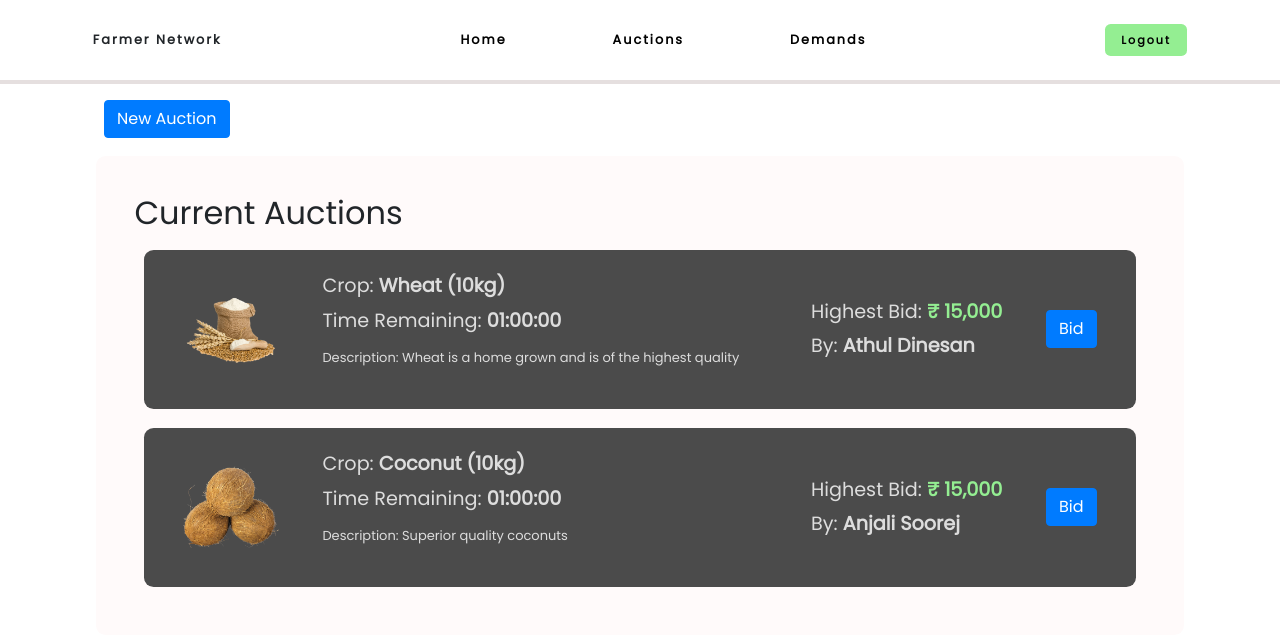
After one commit to Anuro0p/FarmersAuctionNetwork, a PHP site: page /corona/AuctionTab.html in a window 1280 px wide. The commit adds this page. Shown: the top 643 px of the page. Run offline with PHP 8.4, Linux system fonts and the light colour scheme; some libraries are stand-ins or nearby versions.

Commit message:
FarmerNetwork: Add Auction Page and fix some code

```diff
--- /dev/null
+++ b/AuctionTab.html
@@ -0,0 +1,153 @@
+<!DOCTYPE html>
+<html lang="en">
+
+<head>
+    <meta charset="UTF-8">
+    <meta name="viewport" content="width=device-width, initial-scale=1.0">
+    <title>Auctions</title>
+    <link rel="stylesheet" href="https://maxcdn.bootstrapcdn.com/bootstrap/4.0.0/css/bootstrap.min.css" integrity="sha384-Gn5384xqQ1aoWXA+058RXPxPg6fy4IWvTNh0E263XmFcJlSAwiGgFAW/dAiS6JXm" crossorigin="anonymous">
+    <link rel="stylesheet" href="./assets/auctionstyle.css">
+</head>
+
+<body>
+    <!--Navbar-->
+    <div class="navigation">
+        <nav class="navig-bar">
+            <div class="logo">
+                Farmer Network
+            </div>
+            <ul class="navig-items">
+                <li><a href="./FarmerHome.html">Home</a></li>
+                <li><a href="#">Auctions</a></li>
+                <li><a href="#">Demands</a></li>
+            </ul>
+            <div class="logout-btn">
+                <a href="#">Logout</a>
+            </div>
+        </nav>
+        <div class="navig-border"></div>
+    </div>
+
+    <!-- Button trigger modal -->
+    <button type="button" class="btn btn-primary button-pos" data-toggle="modal" data-target="#auctionModalCenter">
+    New Auction
+  </button>
+    <!-- Modal -->
+    <div class="modal fade" id="auctionModalCenter" tabindex="-1" role="dialog" aria-labelledby="auctionModalTitle" aria-hidden="true">
+        <div class="modal-dialog modal-dialog-centered" role="document">
+            <div class="modal-content">
+                <div class="modal-header">
+                    <h5 class="modal-title" id="auctionModelTitle" style="font-weight: 600;">New Auction</h5>
+                    <button type="button" class="close" data-dismiss="modal" aria-label="Close">
+            <span aria-hidden="true">&times;</span>
+          </button>
+                </div>
+                <div class="modal-body">
+                    <form action="#">
+
+                        <div class="form-group">
+                            <label for="cropSelect">Select the Crop</label>
+                            <select class="form-control" id="cropSelect">
+                                  <option>Wheat</option>
+                                  <option>Rice</option>
+                                  <option>Coconot</option>
+                                </select>
+                        </div>
+                        <div class="form-group">
+                            <label for="quantityCrop">Enter the quantity in Kg(s)</label>
+                            <input type="number" class="form-control" name="quantityCrop" placeholder="Enter quantity" required>
+                        </div>
+                        <div class="form-group">
+                            <label for="basePrize">Enter the base price for the auction</label>
+                            <input type="number" class="form-control" name="basePrize" placeholder="Amount" required>
+                        </div>
+                        <div class="form-group">
+                            <label for="">Decription</label>
+                            <textarea class="form-control" name="description" id="exampleFormControlTextarea1" placeholder="Enter description if any..." rows="3"></textarea>
+                        </div>
+                        <div class="form-check">
+                            <input class="form-check-input" type="checkbox" value="" id="consentCheck" required>
+                            <label class="form-check-label" for="consentCheck">Above details are correct and initiate auction</label>
+                        </div>
+                        <div class="modal-footer">
+                            <button type="button" class="btn btn-secondary" data-dismiss="modal">Close</button>
+                            <button type="submit" class="btn btn-primary">Start</button>
+                        </div>
+                    </form>
+                </div>
+            </div>
+        </div>
+    </div>
+
+    <!--Auction Container-->
+    <div class="auction-container">
+        <h2>Current Auctions</h2>
+        <div class="auction-main">
+            <img src="./assets/wheat.png" class="auct-img">
+            <ul class="auct-items">
+                <li> Crop: <span style="font-weight: 600;">Wheat (10kg)</span></li>
+                <li>Time Remaining: <span style="font-weight: 600;">01:00:00</span></li>
+                <li> <span style="font-size: small;">Description: Wheat is a home grown and is of the highest quality</span></li>
+            </ul>
+            <div class="bid-items">
+                <li>Highest Bid: <span style="color: #94ee92;font-weight: 600;">₹ 15,000</span></li>
+                <li>By: <span style="font-weight: 600;">Athul Dinesan</span></li>
+            </div>
+
+            <!-- Button trigger modal -->
+            <button type="button" class="btn btn-primary" data-toggle="modal" data-target="#exampleModalCenter">Bid</button>
+
+            <!-- Modal -->
+            <div class="modal fade" id="exampleModalCenter" tabindex="-1" role="dialog" aria-labelledby="exampleModalCenterTitle" aria-hidden="true">
+                <div class="modal-dialog modal-dialog-centered" role="document">
+                    <div class="modal-content">
+                        <div class="modal-header">
+                            <h5 class="modal-title" id="exampleModalLongTitle" style="color: black;">Bid Your Amount</h5>
+                            <button type="button" class="close" data-dismiss="modal" aria-label="Close">
+          <span aria-hidden="true">&times;</span>
+        </button>
+                        </div>
+                        <div class="modal-body">
+                            <form action="#">
+                                <div class="form-group">
+                                    <label for="basePrize" style="color: black;">Enter your bid amount for the crop</label>
+                                    <input type="number" class="form-control" name="basePrize" placeholder="Amount" required>
+                                </div>
+
+                                <div class="modal-footer">
+                                    <button type="button" class="btn btn-secondary" data-dismiss="modal">Close</button>
+                                    <button type="submit" class="btn btn-primary">Place</button>
+                                </div>
+                            </form>
+                        </div>
+
+                    </div>
+                </div>
+            </div>
+
+        </div>
+
+        <div class="auction-main">
+            <img src="./assets/coconut.png" class="auct-img">
+            <ul class="auct-items">
+                <li> Crop: <span style="font-weight: 600;">Coconut (10kg)</span></li>
+                <li>Time Remaining: <span style="font-weight: 600;">01:00:00</span></li>
+                <li> <span style="font-size: small;">Description: Superior quality coconuts</span></li>
+            </ul>
+            <div class="bid-items">
+                <li>Highest Bid: <span style="color: #94ee92;font-weight: 600;">₹ 15,000</span></li>
+                <li>By: <span style="font-weight: 600;">Anjali Soorej</span></li>
+            </div>
+
+            <!-- Button trigger modal -->
+            <button type="button" class="btn btn-primary" data-toggle="modal" data-target="#exampleModalCenter">Bid</button>
+        </div>
+
+    </div>
+
+    <script src="https://code.jquery.com/jquery-3.2.1.slim.min.js" integrity="sha384-KJ3o2DKtIkvYIK3UENzmM7KCkRr/rE9/Qpg6aAZGJwFDMVNA/GpGFF93hXpG5KkN" crossorigin="anonymous"></script>
+    <script src="https://cdnjs.cloudflare.com/ajax/libs/popper.js/1.12.9/umd/popper.min.js" integrity="sha384-ApNbgh9B+Y1QKtv3Rn7W3mgPxhU9K/ScQsAP7hUibX39j7fakFPskvXusvfa0b4Q" crossorigin="anonymous"></script>
+    <script src="https://maxcdn.bootstrapcdn.com/bootstrap/4.0.0/js/bootstrap.min.js" integrity="sha384-JZR6Spejh4U02d8jOt6vLEHfe/JQGiRRSQQxSfFWpi1MquVdAyjUar5+76PVCmYl" crossorigin="anonymous"></script>
+</body>
+
+</html>
--- a/FarmerHome.html
+++ b/FarmerHome.html
@@ -10,8 +10,6 @@
 </head>
 
 <body>
-
-    <body>
     <div class="navigation">
         <nav class="navig-bar">
             <div class="logo">
@@ -19,7 +17,7 @@
             </div>
             <ul class="navig-items">
                 <li><a href="#">Home</a></li>
-                    <li><a href="#">Auctions</a></li>
+                <li><a href="./AuctionTab.html">Auctions</a></li>
                 <li><a href="#">Demands</a></li>
             </ul>
             <div class="logout-btn">
--- /dev/null
+++ b/assets/auctionstyle.css
@@ -0,0 +1,91 @@
+@import url("https://fonts.googleapis.com/css2?family=Poppins&display=swap");
+* {
+    margin: 0px;
+    padding: 0px;
+    box-sizing: border-box;
+}
+
+body {
+    font-family: "Poppins", sans-serif;
+    font-size: 1.2rem;
+}
+
+.navig-bar {
+    display: flex;
+    min-height: 10vh;
+    justify-content: space-around;
+    font-weight: 600;
+    align-items: center;
+    letter-spacing: 2px;
+    font-size: 0.8rem;
+}
+
+a {
+    text-decoration: none;
+    color: black;
+}
+
+li {
+    list-style: none;
+}
+
+.navig-bar .navig-items {
+    display: flex;
+    justify-content: space-around;
+    align-items: flex-end;
+    width: 40%;
+    margin: 0;
+}
+
+.navig-bar .logout-btn a {
+    background-color: #94ee92;
+    padding: 0.5rem 1rem;
+    border-radius: 0.5em;
+    font-size: 0.7rem;
+}
+
+.navig-border {
+    background-color: #e5dfdf;
+    padding: 2px;
+}
+
+.button-pos {
+    margin: .5em 6.5em .5em;
+    margin-top: 1em;
+}
+
+.auction-container {
+    display: flex;
+    flex-direction: column;
+    margin: 0.5em 5em 0.5em;
+    padding: 2em;
+    background-color: snow;
+    border-radius: .5em;
+}
+
+.auction-main {
+    display: flex;
+    padding: 1em;
+    background-color: #4B4B4B;
+    border-radius: .5em;
+    margin: .5em;
+    display: flex;
+    justify-content: space-around;
+    align-items: center;
+    color: #ddd;
+}
+
+.auct-img {
+    max-width: 10%;
+    max-height: 10%;
+}
+
+.auct-items li {
+    padding: 3px;
+    height: auto;
+    width: 35vw;
+}
+
+.bid-items li {
+    padding: 3px;
+}
```
Also changed, not shown: assets/farmer.css (+23 -24 lines), assets/coconut.png (added). Lines whose indentation alone changed are shown as unchanged.
